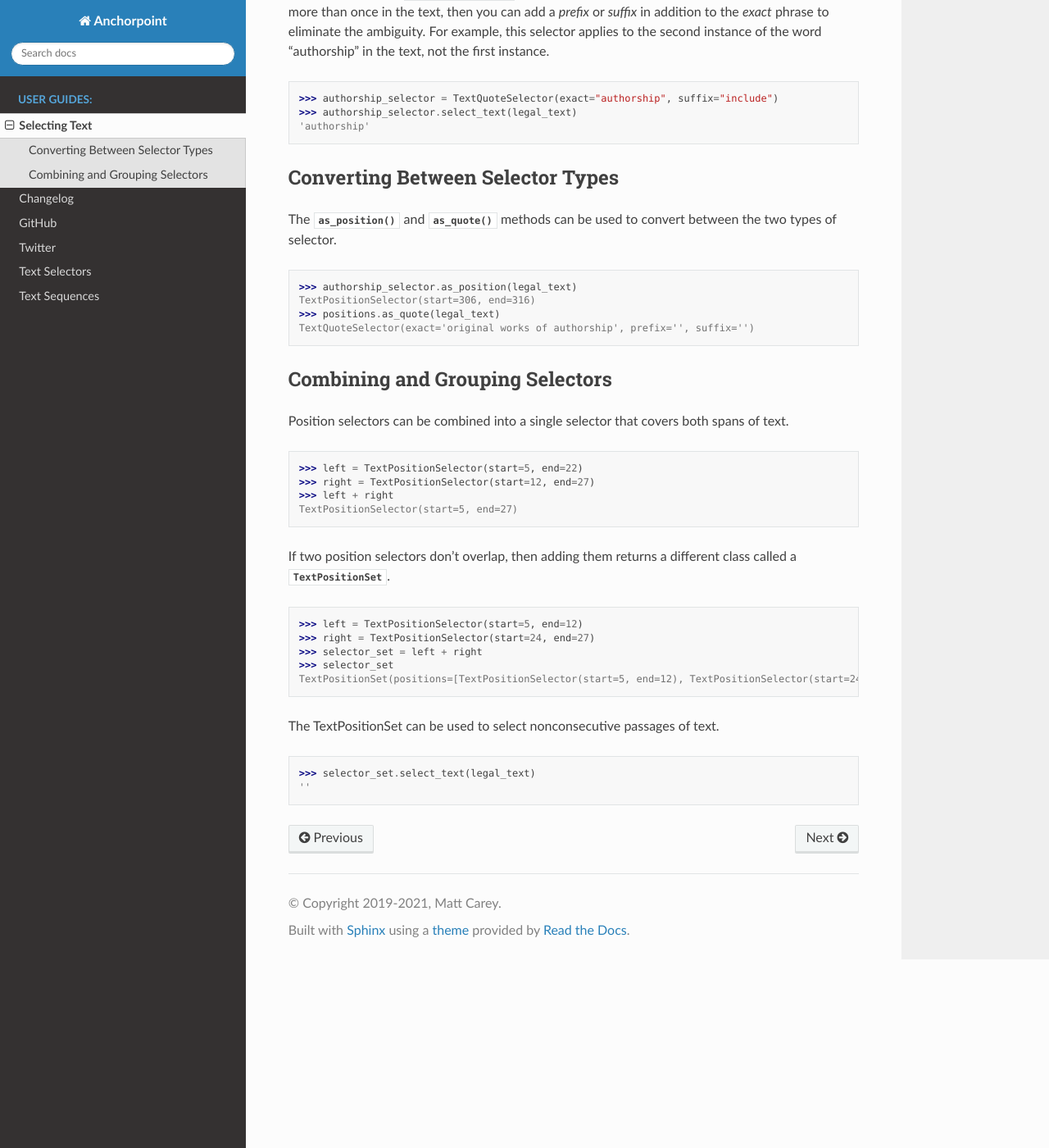
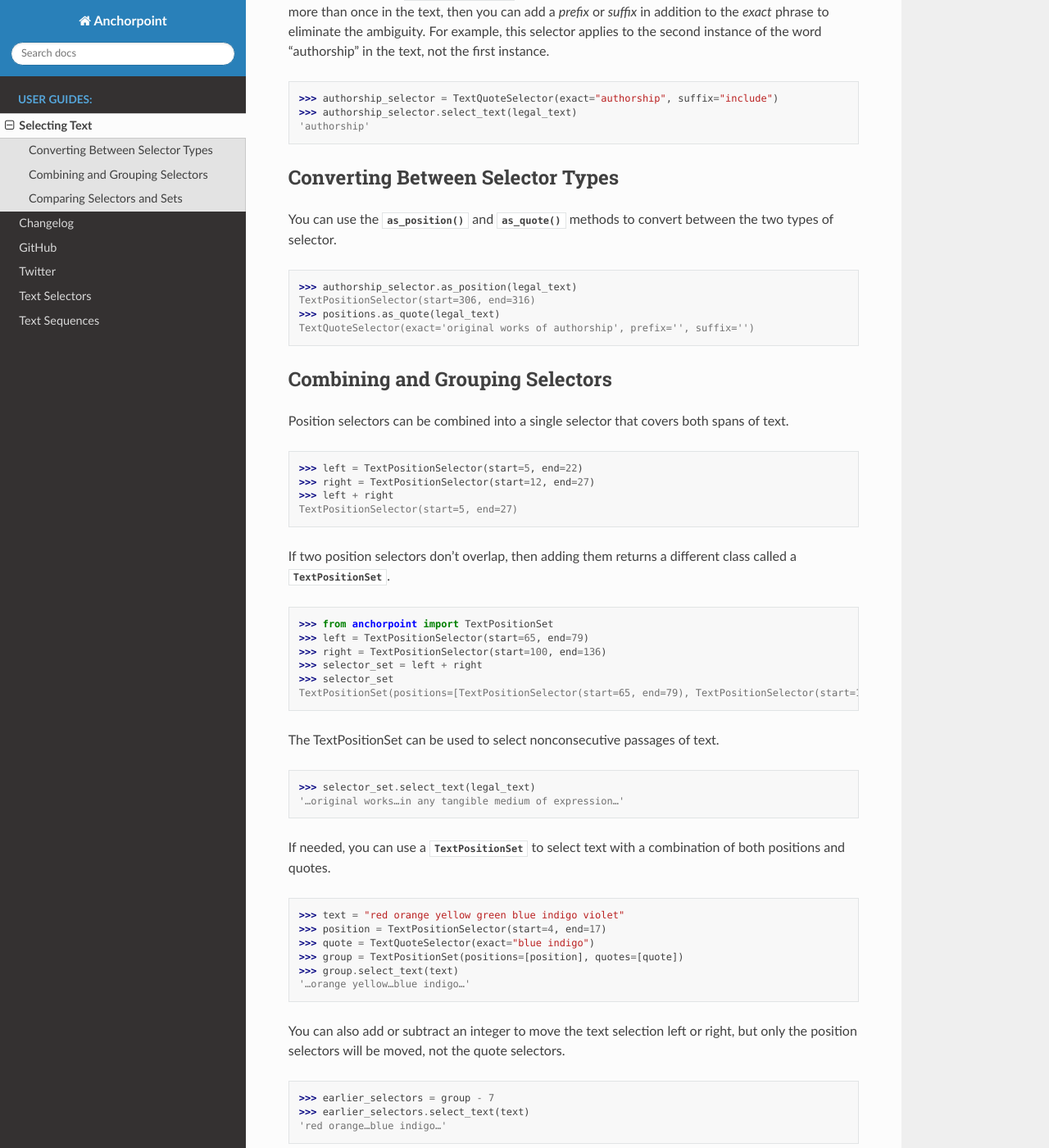
Before and after one commit to mscarey/anchorpoint, a Sphinx documentation site: the page built from docs/guides/selecting.rst, in a window 1280 px wide and 1400 px high, scrolled down 1213 px. Shown: the whole window at 82% size. Built offline with Sphinx 7.4.7 and the Read the Docs theme 2.0.0, drawn with Linux system fonts in a browser that asks for light colours; some of the changed text lies outside the part shown.

Commit message:
fix bug: subtracting int from selector set caused quotes to be lost

```diff
--- a/docs/guides/selecting.rst
+++ b/docs/guides/selecting.rst
@@ -66,9 +66,9 @@ ambiguity. For example, this selector applies to the second instance of the word
 Converting Between Selector Types
 ---------------------------------
 
-The :meth:`~anchorpoint.textselectors.TextQuoteSelector.as_position` and
-:meth:`~anchorpoint.textselectors.TextPositionSelector.as_quote` methods can
-be used to convert between the two types of selector.
+You can use the :meth:`~anchorpoint.textselectors.TextQuoteSelector.as_position` and
+:meth:`~anchorpoint.textselectors.TextPositionSelector.as_quote` methods
+to convert between the two types of selector.
 
     >>> authorship_selector.as_position(legal_text)
     TextPositionSelector(start=306, end=316)
@@ -88,13 +88,34 @@ Position selectors can be combined into a single selector that covers both spans
 If two position selectors don't overlap, then adding them returns a different
 class called a :class:`~anchorpoint.textselectors.TextPositionSet`\.
 
-    >>> left = TextPositionSelector(start=5, end=12)
-    >>> right = TextPositionSelector(start=24, end=27)
+    >>> from anchorpoint import TextPositionSet
+    >>> left = TextPositionSelector(start=65, end=79)
+    >>> right = TextPositionSelector(start=100, end=136)
     >>> selector_set = left + right
     >>> selector_set
-    TextPositionSet(positions=[TextPositionSelector(start=5, end=12), TextPositionSelector(start=24, end=27)], quotes=[])
+    TextPositionSet(positions=[TextPositionSelector(start=65, end=79), TextPositionSelector(start=100, end=136)], quotes=[])
 
 The TextPositionSet can be used to select nonconsecutive passages of text.
 
     >>> selector_set.select_text(legal_text)
-    ''
+    '…original works…in any tangible medium of expression…'
+
+If needed, you can use a :class:`~anchorpoint.textselectors.TextPositionSet` to
+select text with a combination of both positions and quotes.
+
+    >>> text = "red orange yellow green blue indigo violet"
+    >>> position = TextPositionSelector(start=4, end=17)
+    >>> quote = TextQuoteSelector(exact="blue indigo")
+    >>> group = TextPositionSet(positions=[position], quotes=[quote])
+    >>> group.select_text(text)
+    '…orange yellow…blue indigo…'
+
+You can also add or subtract an integer to move the text selection left or right, but
+only the position selectors will be moved, not the quote selectors.
+
+    >>> earlier_selectors = group - 7
+    >>> earlier_selectors.select_text(text)
+    'red orange…blue indigo…'
+
+Comparing Selectors and Sets
+----------------------------
```
Also changed, not shown: 2 other files.
